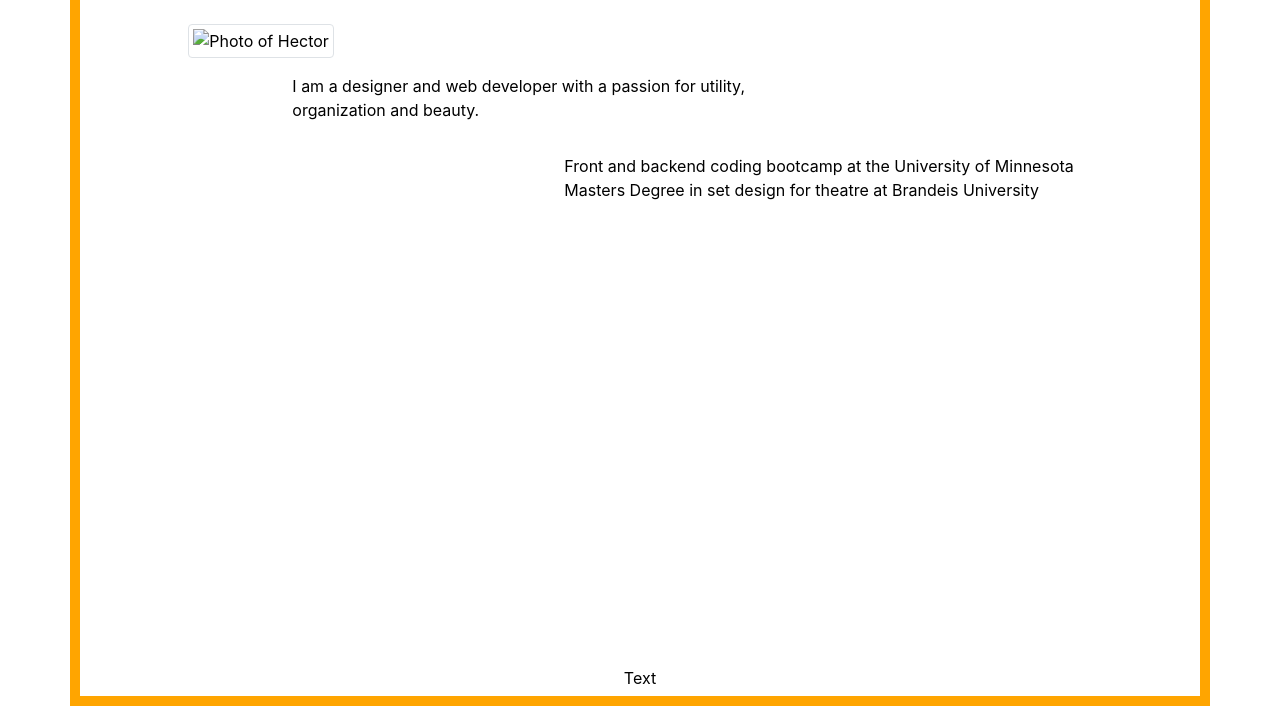
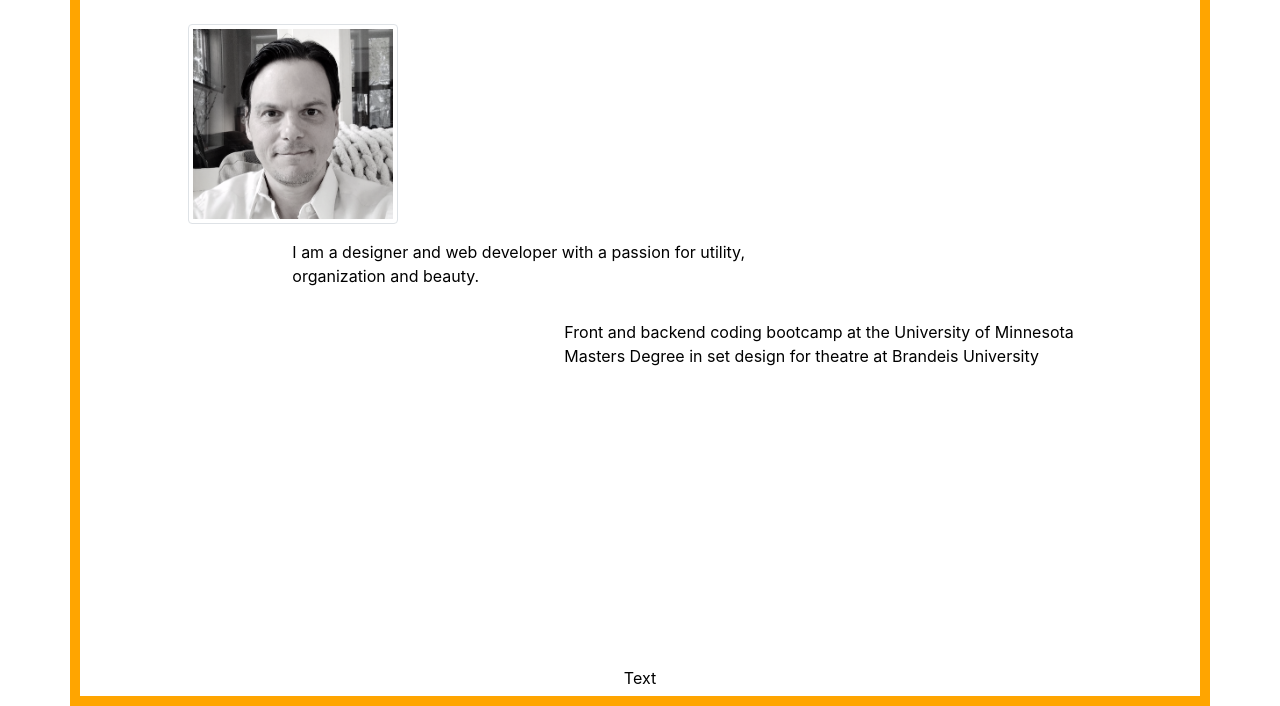
Before and after one commit to hkfernandez/Portfolio, a plain HTML site: page index.html in a window 1280 px wide. Shown: the part 94-800 px from the top of the page. Drawn offline with nearby package versions, Linux system fonts and the light colour scheme; files that its build step writes are made by us from their sources.

Commit message:
updated file structure

```diff
--- a/index.html
+++ b/index.html
@@ -50,7 +50,7 @@
       <div class="row height-50">
         <div class="col-3 col-md-1"></div>
         <div class="col-6 col-md-5">
-            <img src="images/me.png" alt="Photo of Hector" id="myPhoto" class="float-left img-fluid img-thumbnail">
+            <img src="./assets/images/me.png" alt="Photo of Hector" id="myPhoto" class="float-left img-fluid img-thumbnail">
         </div>
         <div class="col-0 col-md-6"></div>
       </div>
```
Also changed, not shown: portfolio.html (+1 -1 lines), assets/images/weatherDashboardImg.png (added).
